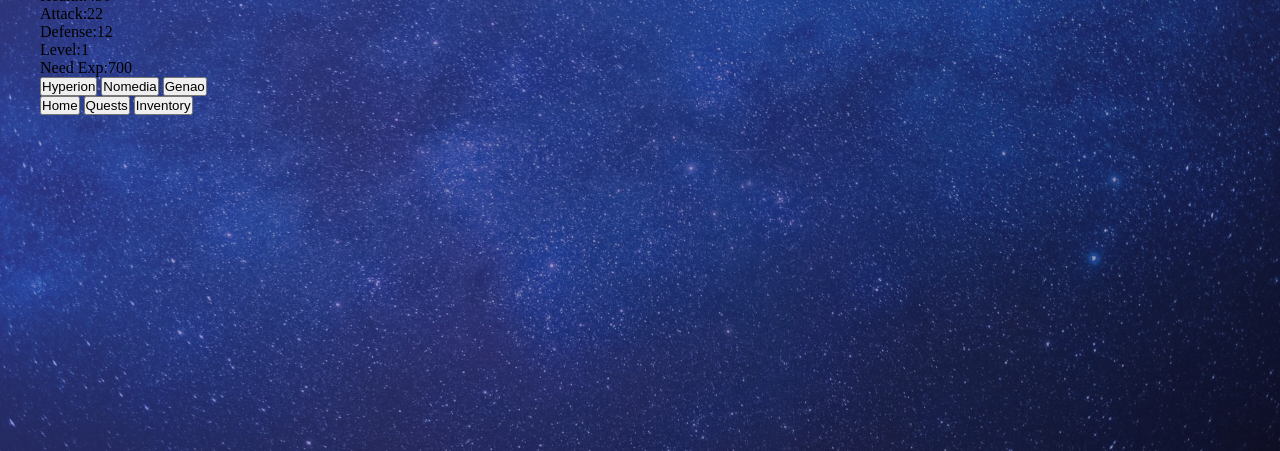
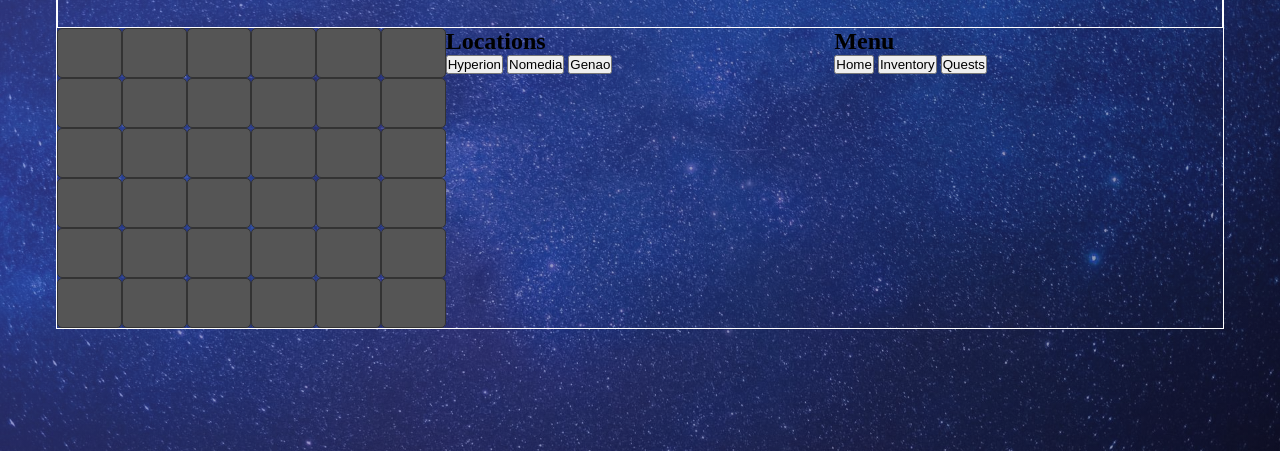
Before and after one commit to Grapli/Vanilla_RPG, a website: page travel.html in a window 1280 px wide. Shown: the part 349-800 px from the top of the page. Drawn offline with Linux system fonts and the light colour scheme.

Commit message:
More styles to travel app

```diff
--- a/src/sass/app.scss
+++ b/src/sass/app.scss
@@ -3,4 +3,5 @@
 @use 'base/appmedia';
 @use 'base/animations';
 @use 'layout/travel';
+@use 'components/map';
 @use 'components/buttons';
--- a/src/sass/base/_base.scss
+++ b/src/sass/base/_base.scss
@@ -9,7 +9,7 @@
 }
 html {
 	font-size: 62.5%;
-	height: 100%;
+	height: 100vh;
 }
 body {
 	font-size: 1.6rem;
@@ -18,6 +18,7 @@ body {
 	background-size: cover;
 	background-position: center;
 	background-repeat: no-repeat;
+	// height: 100vh;
 }
 .game-container {
 	margin: 0 auto;
@@ -27,7 +28,7 @@ body {
 
 .game-title {
 	text-align: center;
-	margin: 1.5em 0;
+	margin: 1em 0;
 	font-size: 3rem;
 	font-family: 'Varela Round', sans-serif;
 	text-transform: uppercase;
--- /dev/null
+++ b/src/sass/components/_map.scss
@@ -0,0 +1,18 @@
+.map {
+	display: grid;
+	grid-template-columns: repeat(6,1fr);
+	grid-template-rows: repeat(6, 1fr);
+
+}
+.map-tile {
+    width: 100%;
+    height: 50px;
+    background: #555;
+    display: flex;
+    align-items: center;
+    justify-content: center;
+    color: white;
+    font-size: 14px;
+    border: 1px solid #333;
+    border-radius: 5px;
+}
--- a/src/sass/layout/_travel.scss
+++ b/src/sass/layout/_travel.scss
@@ -0,0 +1,28 @@
+@use 'base/colors' as *;
+.table {
+	margin: 0 1em;
+	display: grid;
+	grid-template-columns: repeat(3, 1fr);
+	grid-template-rows: 0.4fr 1fr;
+	border: 1px solid white;
+}
+
+.character {
+	grid-column: 1/-1;
+	grid-row: 1/2;
+
+
+	&__info {
+		display: flex;  height: 100%;
+		justify-content: space-evenly;
+		align-items: center;
+		font-weight: bold;
+		text-transform: uppercase;
+		font-size: 3rem;
+		border: 1px solid white;
+
+		&-item {
+			color: $main-color;
+		}
+	}
+}
--- a/travel.html
+++ b/travel.html
@@ -19,34 +19,69 @@
 
             <div class="character">
                 <div class="character__info">
-                    <p class="character__info-item">Health:<span class="hp-stat"></span></p>
-                    <p class="character__info-item">Attack:<span class="atk-stat"></span></p>
-                    <p class="character__info-item">Defense:<span class="def-stat"></span></p>
-                    <p class="character__info-item">Level:<span class="lvl-stat"></span></p>
-                    <p class="character__info-item">Need Exp:<span class="xp-stat"></span></p>
+                    <p class="character__info-item">Health: <span class="hp-stat"></span></p>
+                    <p class="character__info-item">Attack: <span class="atk-stat"></span></p>
+                    <p class="character__info-item">Defense: <span class="def-stat"></span></p>
+                    <p class="character__info-item">Level: <span class="lvl-stat"></span></p>
+                    <p class="character__info-item">Need Exp: <span class="xp-stat"></span></p>
                 </div>
             </div>
 
             <div class="map">
-
+                <div class="map-tile"></div>
+                <div class="map-tile"></div>
+                <div class="map-tile"></div>
+                <div class="map-tile"></div>
+                <div class="map-tile"></div>
+                <div class="map-tile"></div>
+                <div class="map-tile"></div>
+                <div class="map-tile"></div>
+                <div class="map-tile"></div>
+                <div class="map-tile"></div>
+                <div class="map-tile"></div>
+                <div class="map-tile"></div>
+                <div class="map-tile"></div>
+                <div class="map-tile"></div>
+                <div class="map-tile"></div>
+                <div class="map-tile"></div>
+                <div class="map-tile"></div>
+                <div class="map-tile"></div>
+                <div class="map-tile"></div>
+                <div class="map-tile"></div>
+                <div class="map-tile"></div>
+                <div class="map-tile"></div>
+                <div class="map-tile"></div>
+                <div class="map-tile"></div>
+                <div class="map-tile"></div>
+                <div class="map-tile"></div>
+                <div class="map-tile"></div>
+                <div class="map-tile"></div>
+                <div class="map-tile"></div>
+                <div class="map-tile"></div>
+                <div class="map-tile"></div>
+                <div class="map-tile"></div>
+                <div class="map-tile"></div>
+                <div class="map-tile"></div>
+                <div class="map-tile"></div>
+                <div class="map-tile"></div>
             </div>
 
-            <div class="actions">
-                <div class="actions__travel">
+            <div class="actions__travel">
+                <h2 class="actions__travel__title">Locations</h2>
+                <div class="actions__travel__box">
                     <button class="actions__travel__item">Hyperion</button>
                     <button class="actions__travel__item">Nomedia</button>
                     <button class="actions__travel__item">Genao</button>
                 </div>
-                <div class="actions__other">
-                    <button class="actions__other__item">Home</button>
-                    <button class="actions__other__item">Quests</button>
-                    <button class="actions__other__item">Inventory</button>
-
-                </div>
             </div>
 
-            <div class="chat">
-
+            <div class="actions__menu">
+                <h2 class="actions__menu__title">Menu</h2>
+                <div class="actions__menu__box">
+                    <button class="actions__menu__item">Home</button>
+                    <button class="actions__menu__item">Inventory</button>
+                    <button class="actions__menu__item">Quests</button>
+                </div>
             </div>
 
 
```
Also changed, not shown: dist/css/app.min.css, dist/css/home.min.css, src/sass/components/_buttons.scss (line endings or trailing spaces), 1 other file.
